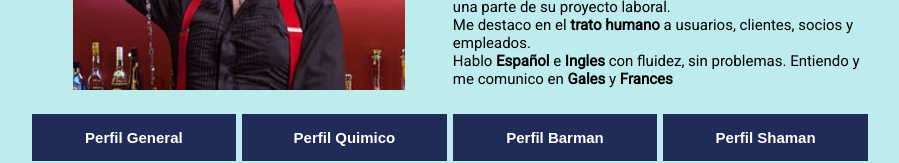
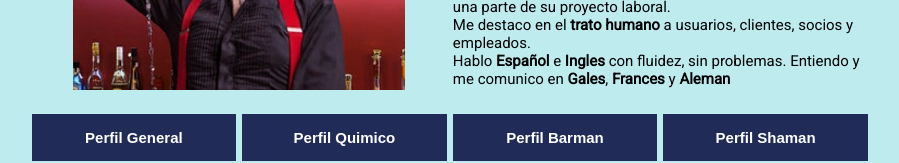
Before and after one commit to Stinkin/ArgPrograma, a plain HTML site: page index.html in a window 1280 px wide. Shown: the part 254-417 px from the top of the page, without its empty margins (190-1089 px from the left). Drawn offline with Linux system fonts and the light colour scheme; a web font is replaced by a local one.

Commit message:
Entrega Final

```diff
--- a/index.html
+++ b/index.html
@@ -50,7 +50,7 @@
                 laboral.<br>
                 Me destaco en el <strong>trato humano</strong> a usuarios, clientes, socios y empleados.<br>
                 Hablo <strong>Español</strong> e <strong>Ingles</strong> con fluidez, sin problemas. Entiendo y me
-                comunico en <strong>Gales</strong> y <strong>Frances</strong> <br>
+                comunico en <strong>Gales</strong>, <strong>Frances</strong> y <strong>Aleman</strong><br>
                 <br>
             </div>
             <div class="col-2 hide-s"></div>
```
